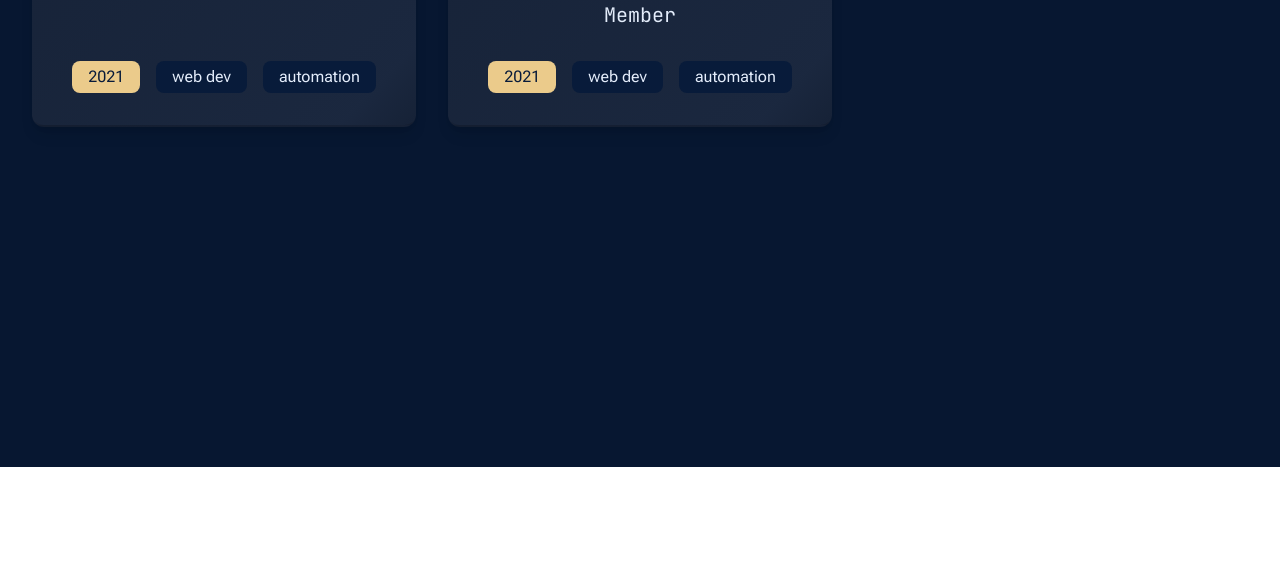
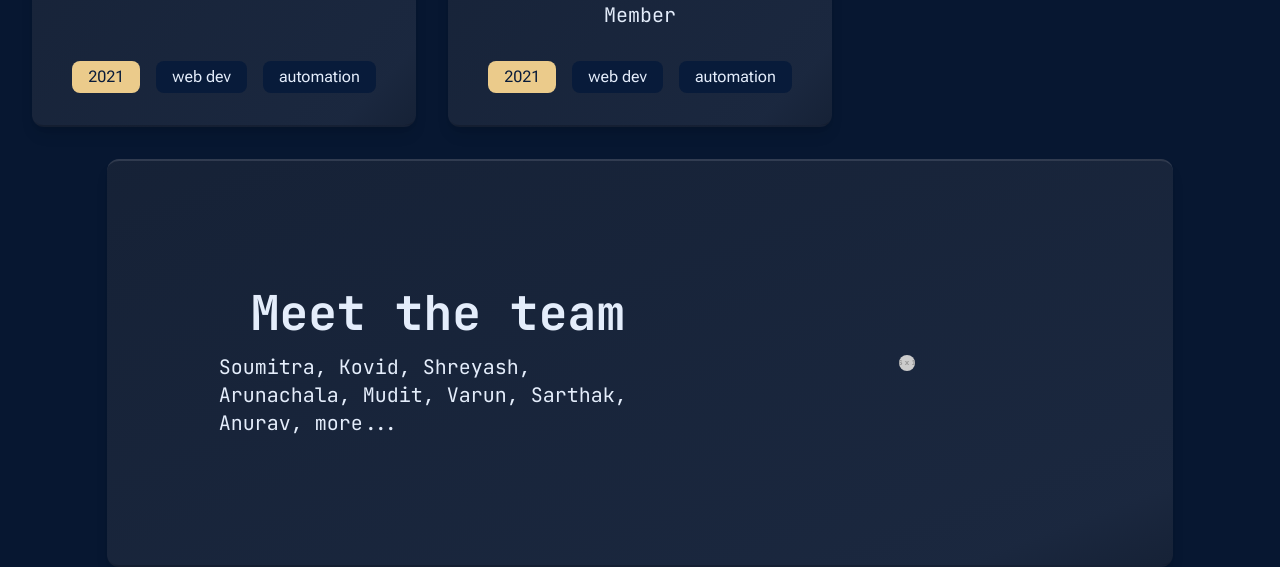
Before and after one commit to crux-bphc/website, an Astro site: page / in a window 1280 px wide. Shown: the part 333-900 px from the top of the page. Before the commit the page ends 800 px from the top, so only its background shows below. Built offline with nearby package versions, Linux system fonts and the light colour scheme; Astro itself is replaced by a stand-in of ours; placeholder pictures from the web are drawn by us.

Commit message:
feat: edit main page to use HomeCard component

```diff
--- a/src/pages/index.astro
+++ b/src/pages/index.astro
@@ -1,11 +1,12 @@
 ---
 import Counter from "../components/Counter.svelte";
+import HomeCard from "../components/HomeCard.astro";
 import MemberCard from "../components/MemberCard.astro";
 import Layout from "../layouts/Layout.astro";
 ---
 
 <Layout title="Welcome to Astro.">
-  <main class="h-screen bg-background">
+  <main class="h-fit bg-background">
     <Counter client:visible />
     <div class="flex space-x-8 p-8">
       <MemberCard
@@ -25,5 +26,8 @@ import Layout from "../layouts/Layout.astro";
         imageURL="https://avatars.githubusercontent.com/u/77240155?v=4"
       />
     </div>
+    <div>
+      <HomeCard />
+    </div>
   </main>
 </Layout>
```
